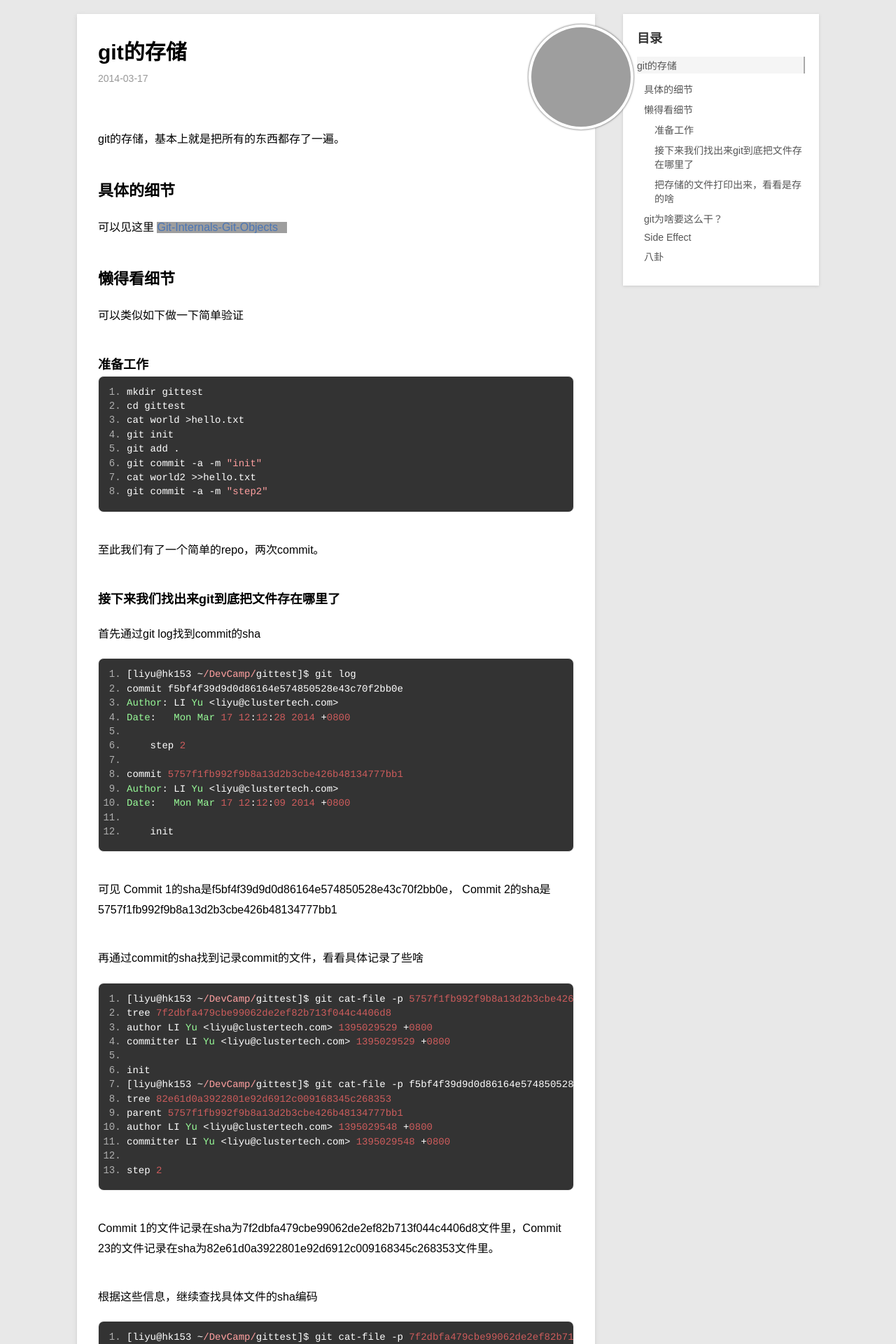
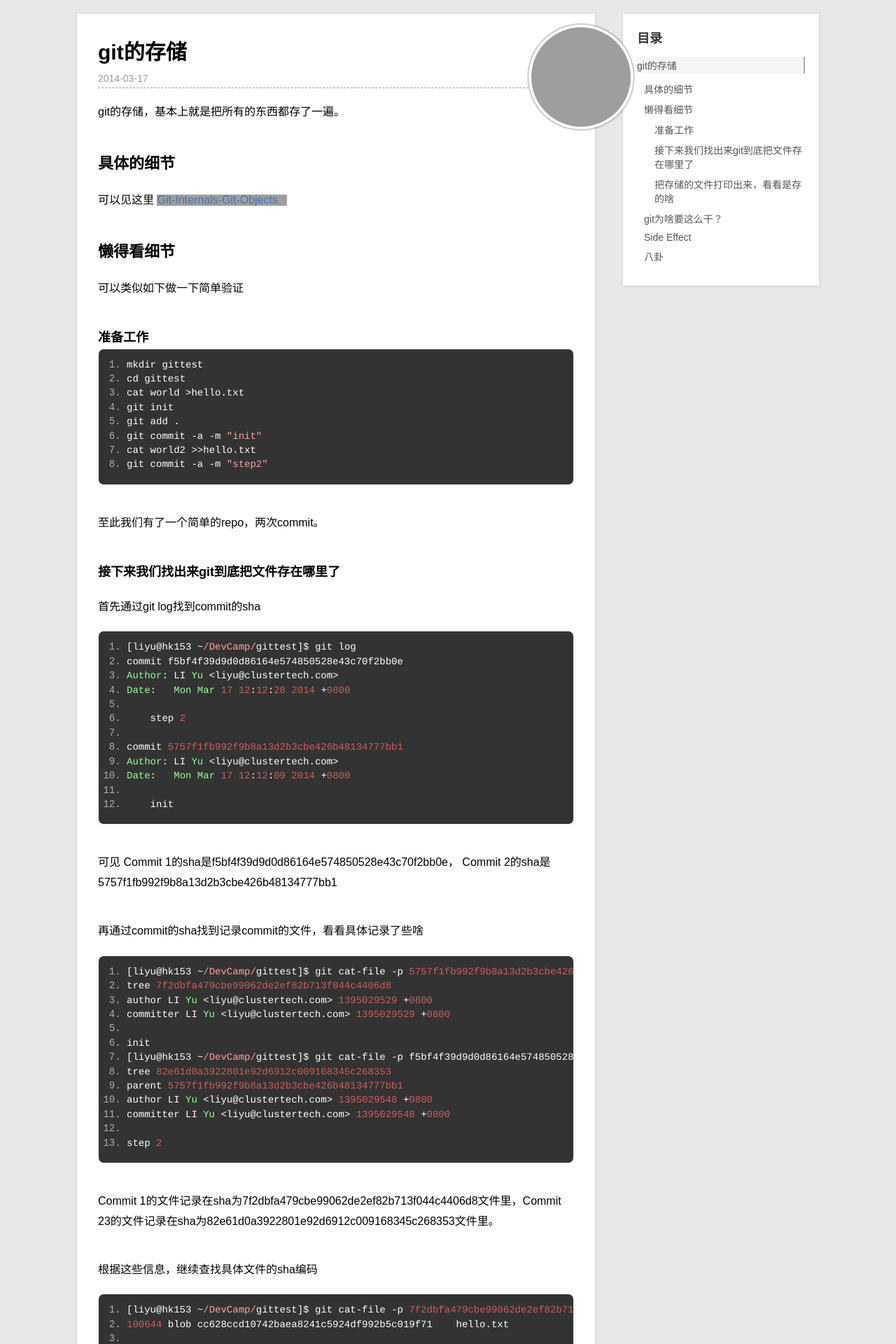
Before and after one commit to liyu1981/liyu1981.github.io, a Jekyll site: the page built from _posts/blog/2014-03-17-git-strategy-of-storing-file.md, in a window 1280 px wide. Shown: the top 1920 px of the page at 70% size. Built offline with Jekyll 4.4.1, drawn with Linux system fonts in a browser that asks for light colours; Markdown is read by kramdown in place of the engine named in the settings; grey boxes are pictures that could not be loaded.

Commit message:
add dashed line under title

```diff
--- a/css/default.css
+++ b/css/default.css
@@ -39,7 +39,7 @@ a.external {padding-right:13px;background:url('/images/icons.gif') no-repeat rig
 a.external:hover {background-position:right -15px;}
 .entry-title,.entry-title a {font-size:30px;font-weight:bold;margin-bottom:6px;color:#000;text-align:left;word-wrap: break-word; }
 .entry-title a:hover {text-decoration:none;}
-.entry-date {text-align:left;color:#999;margin-bottom:60px;font-size:14px;}
+.entry-date {text-align:left;color:#999;margin-bottom:20px;font-size:14px;border-bottom:1px dashed #999;}
 
 h2 {font-size:22px;font-weight:bold;margin-bottom:25px;}
 h3 {font-size:18px;font-weight:bold;margin-bottom:25px;}
@@ -177,7 +177,7 @@ h3.about {color:#777;margin-top:20px;font-size:22px;margin-bottom:10px}
     embed {display:none;}
 
     .entry-title,.entry-title a {font-size:24px;}
-    .entry-date {margin-bottom:40px;}
+    .entry-date {margin-bottom:20px;}
     .entry img{max-width:90%;}
     .entry pre ol li{margin-bottom:0;line-height:1em;}
     .entry pre code{line-height:1em;font-size:12px;}
```
